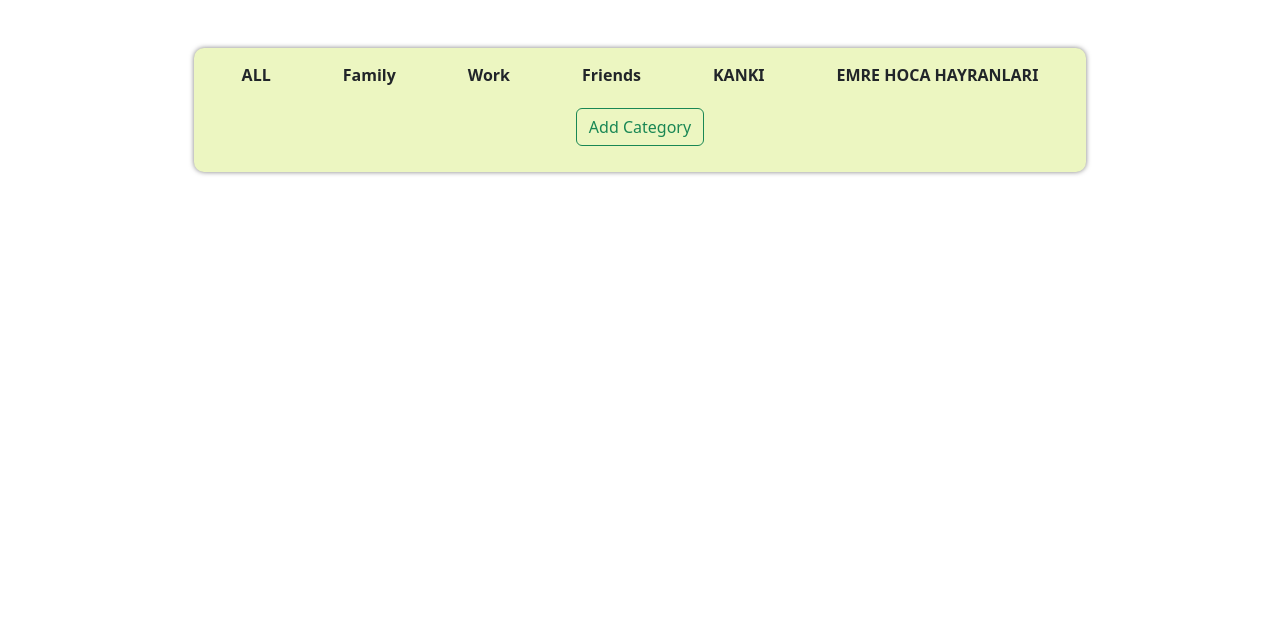
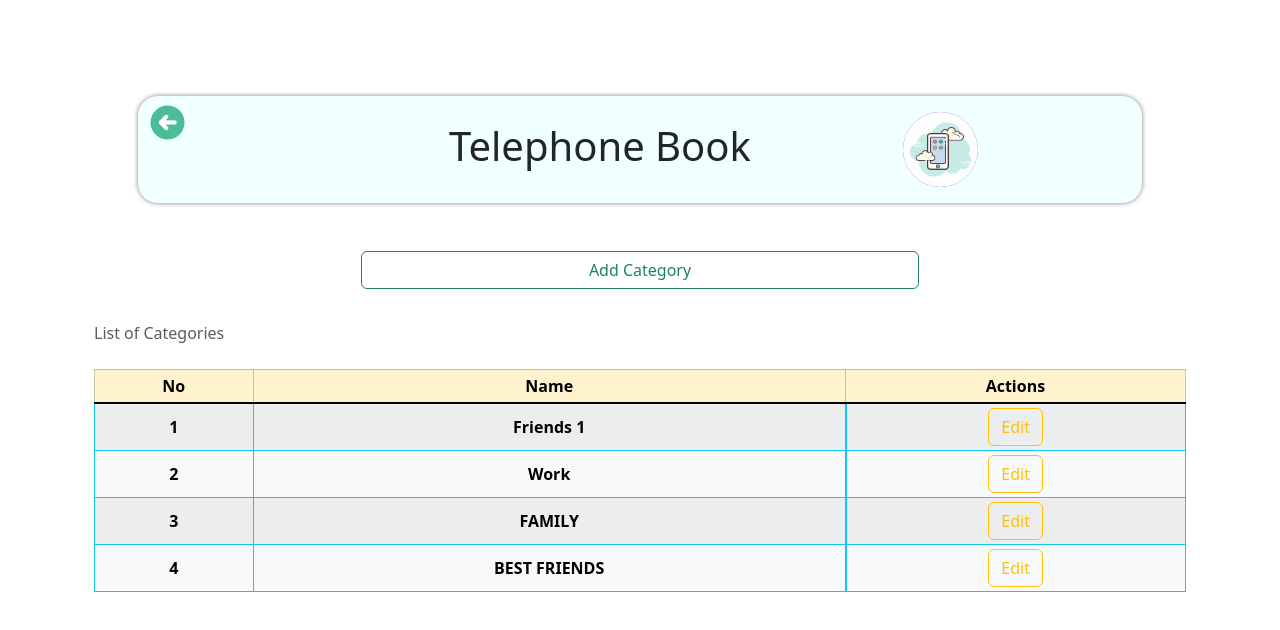
Before and after one commit to mzffrtp/telefonbook-with-react-react-redux, a React (Create React App) app: page /category-actions in a window 1280 px wide. Shown: the top 630 px of the page. Built offline with nearby package versions, Linux system fonts and the light colour scheme; data requests are answered from the project's data file.

Commit message:
bugs fixed, read.me and scrren gif updated and uploaded

```diff
--- a/db.json
+++ b/db.json
@@ -1,50 +1,21 @@
 {
-  "person": [
-    {
-      "id": "1",
-      "name": "ali veli edit",
-      "mobil": 906827165,
-      "categoryId": "1677445006754"
-    },
-    {
-      "id": "1677443447462",
-      "name": "dsfa",
-      "mobil": "42435",
-      "categoryId": "2"
-    },
-    {
-      "id": "1677443900221",
-      "name": "jae",
-      "mobil": "3454",
-      "categoryId": "2"
-    },
-    {
-      "id": "1677444986524",
-      "name": "780",
-      "mobil": "890",
-      "categoryId": "1677444550711"
-    }
-  ],
+  "person": [],
   "categories": [
     {
       "id": "1",
-      "name": "Family"
+      "name": "Friends 1"
     },
     {
       "id": "2",
       "name": "Work"
     },
     {
-      "id": "3",
-      "name": "Friends"
+      "id": "1677499829033",
+      "name": "FAMILY"
     },
     {
-      "id": "1677444550711",
-      "name": "KANKI"
-    },
-    {
-      "id": "1677445006754",
-      "name": "EMRE HOCA HAYRANLARI"
+      "id": "1677500527134",
+      "name": "BEST FRIENDS"
     }
   ]
 }
--- a/src/App.js
+++ b/src/App.js
@@ -11,7 +11,7 @@ import EditPerson from './pages/Personpages/EditPerson';
 import InfoPerson from './pages/Personpages/InfoPerson';
 import AddPerson from './pages/Personpages/AddPerson';
 import CategoryActions from './pages/categorypages/CategoryActions';
-
+import EditCategory from './pages/categorypages/EditCategory';
 
 function App() {
   const {personState, categoryState} = useSelector(state => state);
@@ -68,7 +68,7 @@ function App() {
       <Route path='/info-person/:personId' element={<InfoPerson />} />
       <Route path='/add-person' element={<AddPerson />} />
       <Route path='/category-actions' element={<CategoryActions />} />
-
+      <Route path='/edit-category/:categoryId' element={<EditCategory />} />
     </Routes>
     </BrowserRouter>
   );
--- a/src/components/CategoryList.js
+++ b/src/components/CategoryList.js
@@ -1,17 +1,21 @@
-import React, { useState } from "react";
+import React from "react";
 import { useSelector } from "react-redux";
-import "../assets/styles/categorylist.css";
 import { Link } from "react-router-dom";
+import Header from "./Header";
 
 const CategoryList = () => {
 
     const { categoryState } = useSelector(state => state);
-    const [selectedCategory, setSelectedCategory] = useState({
 
-      })
 
     return (
-        <div className="categoriesContainer">
+        <div className="categoriesContainer d-flex flex-column">
+            <Header whichPage={"category-list"} navigateTo="/" />
+            <div className="mb-4">
+                <Link
+                    to={"/add-category"}
+                    className="btn btn-outline-success d-flex justify-content-center w-50 m-auto">Add Category</Link>
+            </div>
             <div className="categoriesContainer_wrapper">
                 <div className="categoriesContainer_wrapper_catlist">
                     {
@@ -21,29 +25,45 @@ const CategoryList = () => {
                             </p>
                         )
                     }
-                    <p
-                        onClick={() =>
-                            setSelectedCategory({ id: "0", name: "ALL" })}
-                        className={
-                            `categoriesContainer_wrapper_catlist-item ${selectedCategory.id === "0" ? "categoriesContainer_wrapper_catlist-itemActive" : ""}`
-                        }
-                    >ALL</p>
-                    {
-                        categoryState.categories.map(category => (
-                            <p
-                                key={category.id}
-                                onClick={() => setSelectedCategory(category)}
-                                className={
-                                    `categoriesContainer_wrapper_catlist-item ${selectedCategory.id === category.id ? "categoriesContainer_wrapper_catlist-itemActive" : ""}`}
-                            >{category.name}</p>
-                        ))
-                    }
+                    <div>
+                        <div className="container">
+                            <div >
+                                <table className="table table-light table-striped table-hover table-sm caption-top table-bordered border-info">
+                                    <caption className="mb-3">List of Categories</caption>
+                                    <thead className="table-warning text-center">
+                                        <tr>
+                                            <th scope="col">No</th>
+                                            <th scope="col">Name</th>
+                                            <th scope="col">Actions</th>
+                                        </tr>
+                                    </thead>
+                                    <tbody className="text-center table-group-divider">
+                                        {
+                                            categoryState.categories.map((category, index)=>(
+                                                <tr
+                                                key={category.id}
+                                            className="align-middle">
+                                            <th>{index+1}</th>
+                                            <th>{category.name}</th>
+                                            <th className="d-flex justify-content-around">
+                                                <Link
+                                                    to={`/edit-category/${category.id}`}
+                                                    className="btn
+                                                btn-outline-warning">Edit</Link>
+                                            </th>
+                                        </tr>
+                                            ) )
+                                        }
+
+
+                                    </tbody>
+                                </table>
+                            </div>
+                        </div>
+                    </div>
+
                 </div>
-                <div>
-                    <Link
-                    to={"/add-category"}
-                    className="btn btn-outline-success m-3">Add Category</Link>
-                </div>
+
             </div>
         </div>
     )
--- a/src/components/ListPeople.js
+++ b/src/components/ListPeople.js
@@ -20,7 +20,7 @@ const ListPeople = () => {
     const [filteredPerson, setFilteredPerson] = useState(personState.people)
 
     useEffect(()=>{
-        const temp = personState.people.filter(item =>
+        const temp = personState.people.filter((item) =>
             item.name.toLocaleLowerCase().includes(searchText.toLocaleLowerCase()));
             setFilteredPerson(temp)
 
@@ -35,6 +35,7 @@ const ListPeople = () => {
                     type: actionTypes.personActions.DELETE_PERSON_SUCCESS,
                     payload: id
                 })
+            window.location.reload()
 
             })
             .catch((err) => {
--- a/src/pages/HomePage.js
+++ b/src/pages/HomePage.js
@@ -1,5 +1,4 @@
-import React, {useState} from "react";
-import CategoryList from "../components/CategoryList";
+import React from "react";
 import Header from "../components/Header"
 import ListPeople from "../components/ListPeople";
 
--- a/src/pages/Personpages/EditPerson.js
+++ b/src/pages/Personpages/EditPerson.js
@@ -11,11 +11,11 @@ import urls from "../../api/urls";
 
 const EditPerson = () => {
     const { personState, categoryState } = useSelector((state) => state)
-
     const params = useParams();
     const dispatch = useDispatch();
     const navigate = useNavigate();
     const person = personState.people.find(item => item.id === params.personId)
+    console.log(person);
     const [form, setForm] = useState(person)
     const [errorModal, setErrorModal] = useState(false)
 
--- a/src/pages/Personpages/InfoPerson.js
+++ b/src/pages/Personpages/InfoPerson.js
@@ -1,4 +1,4 @@
-import React, { useState, useEffect } from "react";
+import React from "react";
 import { useSelector } from "react-redux";
 import { useParams } from "react-router-dom";
 
@@ -6,8 +6,6 @@ import Header from "../../components/Header";
 import chat from "../../assets/imgs/chat.gif";
 import mail from "../../assets/imgs/mail.gif";
 import phone from "../../assets/imgs/phone.gif";
-import api from "../../api/api";
-import urls from "../../api/urls";
 
 
 
@@ -15,8 +13,14 @@ const InfoPerson = () => {
     const { personState, categoryState } = useSelector((state) => state)
     const params = useParams();
     const person = personState.people.find((item) => item.id === params.personId)
-    const personCat = categoryState.categories.find((item) => item.id === params.personId)
-    console.log(personCat);
+    console.log(person);
+
+    console.log(categoryState.categories);
+    const personcat = categoryState.categories.find( item => item.id === person.categoryId)
+    console.log(personcat);
+
+
+
 
 
 
@@ -48,8 +52,8 @@ const InfoPerson = () => {
                     <label htmlFor="name">Category:</label>
                     <input id="name"
                         type={"text"}
-                        value={personCat.name}
-                        onChange="" />
+                        value={personcat.name}
+                        />
                 </div>
             </div>
         </div>
--- /dev/null
+++ b/src/pages/categorypages/EditCategory.js
@@ -0,0 +1,92 @@
+import React, { useState } from "react";
+import { useSelector, useDispatch } from "react-redux";
+import { useParams, useNavigate } from "react-router-dom";
+
+import Header from "../../components/Header";
+import GeneralModal from "../../components/GeneralModal";
+import actionTypes from "../../redux/actions/actionTypes";
+import api from "../../api/api";
+import urls from "../../api/urls";
+
+const EditCategory = () => {
+    const navigate = useNavigate();
+    const dispatch = useDispatch();
+    const { categoryState } = useSelector((state) => state)
+    const params = useParams();
+
+    const editedCat = categoryState.categories.find(item => item.id === params.categoryId)
+    const [form, setForm] = useState(editedCat);
+    const [errorModal, setErrorModal] = useState(false);
+
+    const handleSubmit = (event) => {
+        event.preventDefault()
+        if (form.name === "") { setErrorModal(true) }
+        dispatch({type:actionTypes.categoryActions.EDIT_CATEGORY_START})
+        api
+            .put(`${urls.categories}/${params.categoryId}`, form)
+            .then((res)=>{
+                dispatch({
+                    type:actionTypes.categoryActions.EDIT_CATEGORY_SUCCESS, payload:form
+                })
+                navigate("/category-actions")
+                window.location.reload()
+            })
+            .catch((err)=>{
+                dispatch({
+                    type:actionTypes.categoryActions.EDIT_CATEGORY_FAIL, payload:"An error occured when editing!"
+                })
+            })
+    }
+    return (
+        <div>
+            <Header whichPage={"category-list"} navigateTo="/category-actions" />
+            <div className="container my-3">
+                <div className=" d-flex justify-content-center my-4">
+                    <h3>Edit Category</h3>
+                </div>
+                <form onSubmit={handleSubmit}>
+                    <div className="container py-3"
+                        style={{
+                            backgroundColor: "lightyellow",
+                            boxShadow: "0px 0px 5px 5px rgba(158, 244, 248, 0.5)",
+                            width: "85%"
+                        }}>
+                        <label
+                            htmlFor="name"
+                            className="form-label my-2 w-25">Name:</label>
+                        <input
+                            className="w-75 from-control"
+                            value={form.name}
+                            onChange={(event) => setForm({
+                                ...form, name: event.target.value
+                            })}
+                            type="text"
+                            id="name"
+                            placeholder=" please write a category name ..." />
+                        <div className="d-flex justify-content-center my-3"
+                        >
+                            <button type="submit" className="btn btn-outline-info w-25">
+                                Submit
+                            </button>
+                        </div>
+                    </div>
+                </form>
+                <div>
+                    {
+                        errorModal === true && (
+                            <GeneralModal
+                                title="Error"
+                                content="Category name must be filled!"
+                                clsBtnTxt="Close"
+                                clsBtnClck={() => setErrorModal(false)}
+                            />
+
+                        )
+                    }
+                </div>
+            </div>
+        </div>
+    )
+}
+
+export default EditCategory
```
Also changed, not shown: 2 other files (tests, documents, lock files or other folders).
